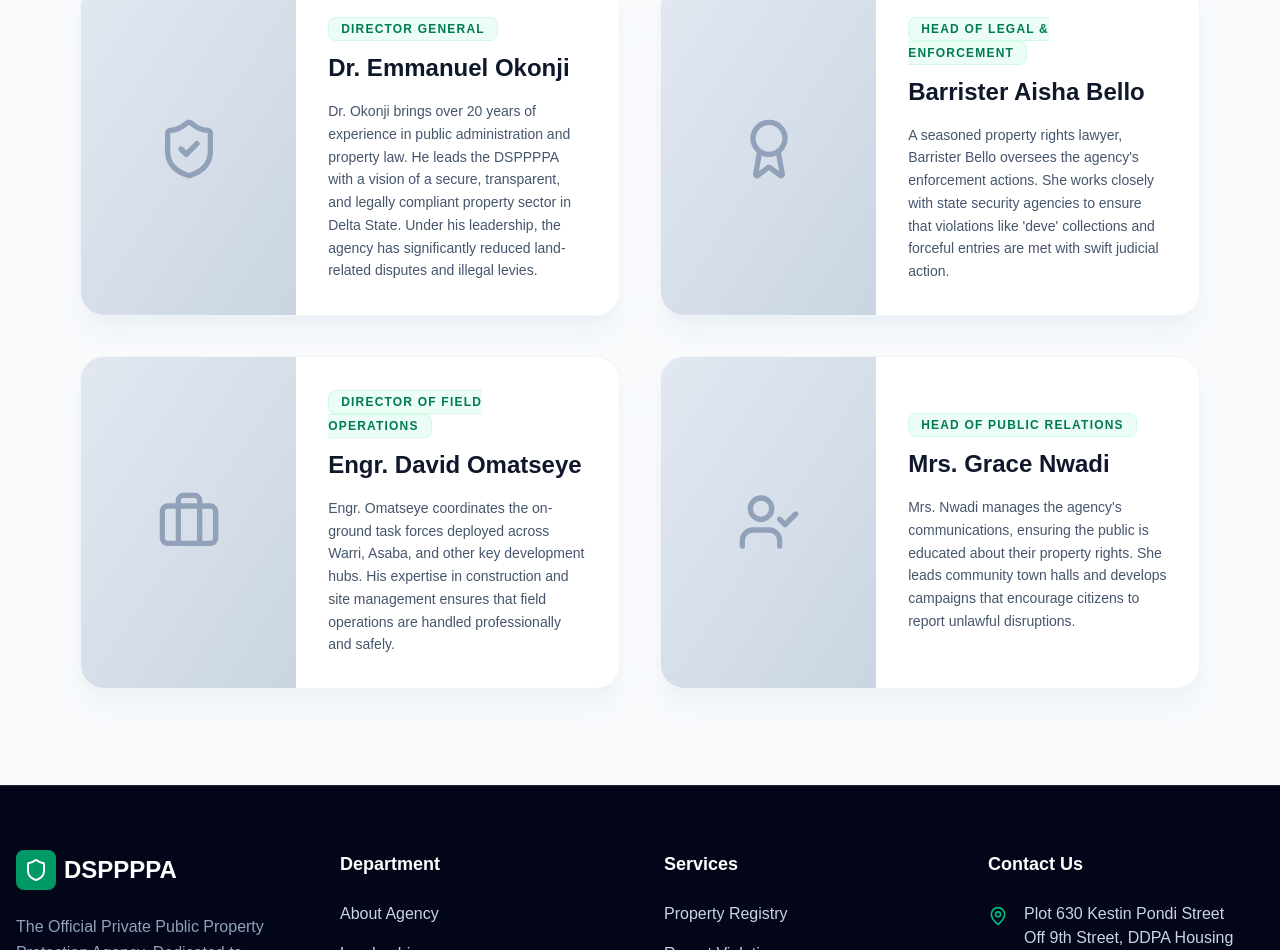
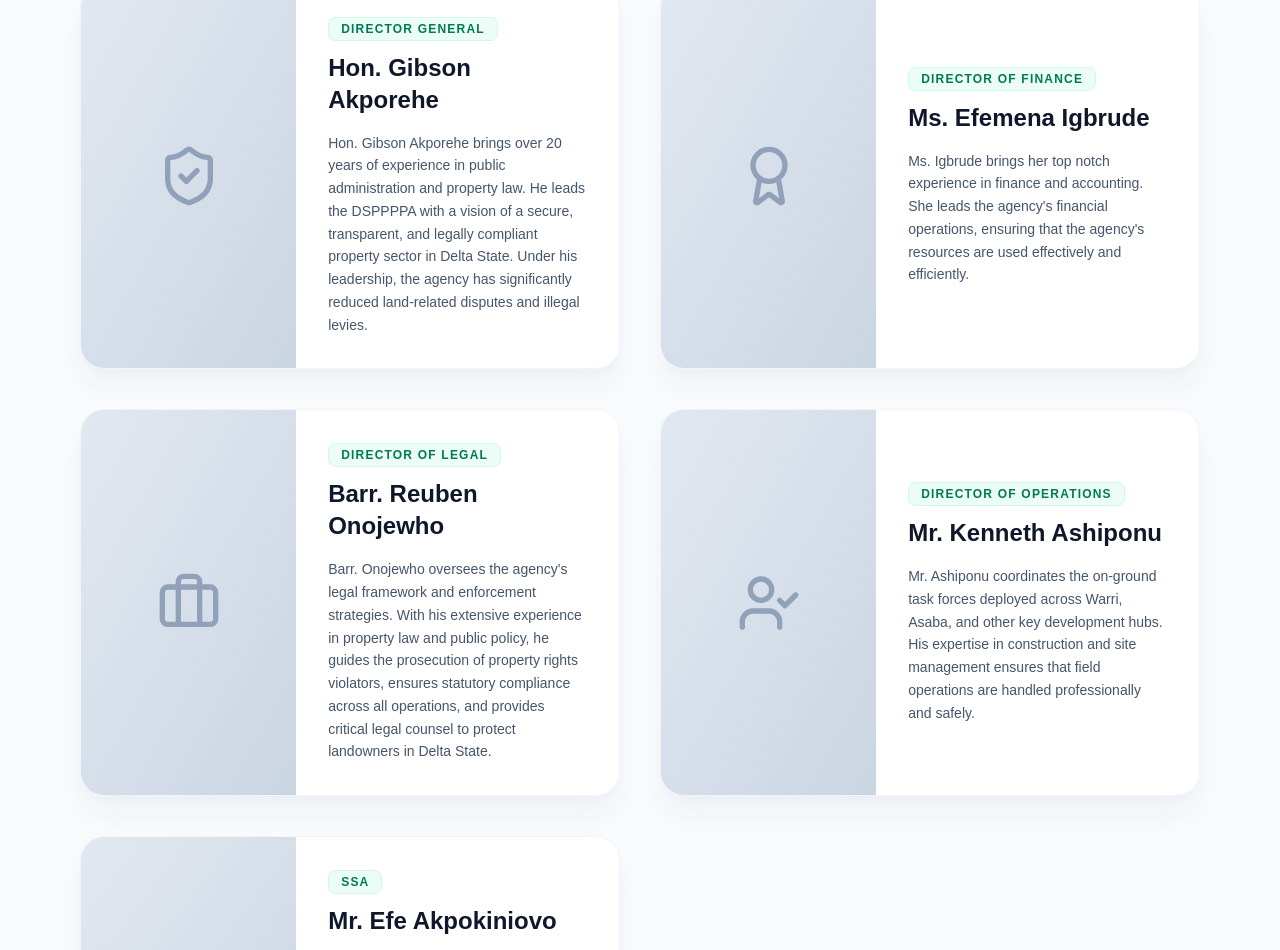
Before and after one commit to cloudpilothq/pppa, a Next.js app: page /leadership in a window 1280 px wide. Shown: the part 582-1532 px from the top of the page. Built offline with nearby package versions, Linux system fonts and the light colour scheme.

Commit message:
Update leadership bios

```diff
--- a/src/app/about/page.tsx
+++ b/src/app/about/page.tsx
@@ -164,6 +164,7 @@ export default function AboutPage() {
               { name: "Ms. Efemena Igbrude", title: "Director of Finance" },
               { name: "Barr. Reuben Onojewho", title: "Director of Legal" },
               { name: "Mr. Kenneth Ashiponu", title: "Director of Operations" },
+              { name: "Mr. Efe Akpokiniovo", title: "SSA" },
             ].map((person, idx) => (
               <div key={idx} className="bg-white p-8 rounded-3xl shadow-xl shadow-slate-200/50 border border-slate-100 text-center hover:-translate-y-2 transition-transform duration-300">
                 <div className="w-24 h-24 bg-slate-100 text-slate-400 rounded-full mx-auto flex items-center justify-center mb-6">
--- a/src/app/leadership/page.tsx
+++ b/src/app/leadership/page.tsx
@@ -3,32 +3,39 @@ import { UserCheck, ShieldCheck, Award, Briefcase } from "lucide-react";
 const DEMO_LEADERS = [
   {
     id: 1,
-    name: "Dr. Emmanuel Okonji",
+    name: "Hon. Gibson Akporehe",
     role: "Director General",
-    bio: "Dr. Okonji brings over 20 years of experience in public administration and property law. He leads the DSPPPPA with a vision of a secure, transparent, and legally compliant property sector in Delta State. Under his leadership, the agency has significantly reduced land-related disputes and illegal levies.",
+    bio: "Hon. Gibson Akporehe brings over 20 years of experience in public administration and property law. He leads the DSPPPPA with a vision of a secure, transparent, and legally compliant property sector in Delta State. Under his leadership, the agency has significantly reduced land-related disputes and illegal levies.",
     icon: <ShieldCheck className="h-16 w-16" />
   },
   {
     id: 2,
-    name: "Barrister Aisha Bello",
-    role: "Head of Legal & Enforcement",
-    bio: "A seasoned property rights lawyer, Barrister Bello oversees the agency's enforcement actions. She works closely with state security agencies to ensure that violations like 'deve' collections and forceful entries are met with swift judicial action.",
+    name: "Ms. Efemena Igbrude",
+    role: "Director of Finance",
+    bio: "Ms. Igbrude brings her top notch experience in finance and accounting. She leads the agency's financial operations, ensuring that the agency's resources are used effectively and efficiently.",
     icon: <Award className="h-16 w-16" />
   },
   {
     id: 3,
-    name: "Engr. David Omatseye",
-    role: "Director of Field Operations",
-    bio: "Engr. Omatseye coordinates the on-ground task forces deployed across Warri, Asaba, and other key development hubs. His expertise in construction and site management ensures that field operations are handled professionally and safely.",
+    name: "Barr. Reuben Onojewho",
+    role: "Director of Legal",
+    bio: "Barr. Onojewho oversees the agency's legal framework and enforcement strategies. With his extensive experience in property law and public policy, he guides the prosecution of property rights violators, ensures statutory compliance across all operations, and provides critical legal counsel to protect landowners in Delta State.",
     icon: <Briefcase className="h-16 w-16" />
   },
   {
     id: 4,
-    name: "Mrs. Grace Nwadi",
-    role: "Head of Public Relations",
-    bio: "Mrs. Nwadi manages the agency's communications, ensuring the public is educated about their property rights. She leads community town halls and develops campaigns that encourage citizens to report unlawful disruptions.",
+    name: "Mr. Kenneth Ashiponu",
+    role: "Director of Operations",
+    bio: "Mr. Ashiponu coordinates the on-ground task forces deployed across Warri, Asaba, and other key development hubs. His expertise in construction and site management ensures that field operations are handled professionally and safely.",
     icon: <UserCheck className="h-16 w-16" />
-  }
+  },
+  {
+    id: 5,
+    name: "Mr. Efe Akpokiniovo",
+    role: "SSA",
+    bio: "Mr. Akpokiniovo manages the agency's communications, ensuring the public is educated about their property rights. He leads community town halls and develops campaigns that encourage citizens to report unlawful disruptions.",
+    icon: <UserCheck className="h-16 w-16" />
+  },
 ];
 
 export default function LeadershipPage() {
```
